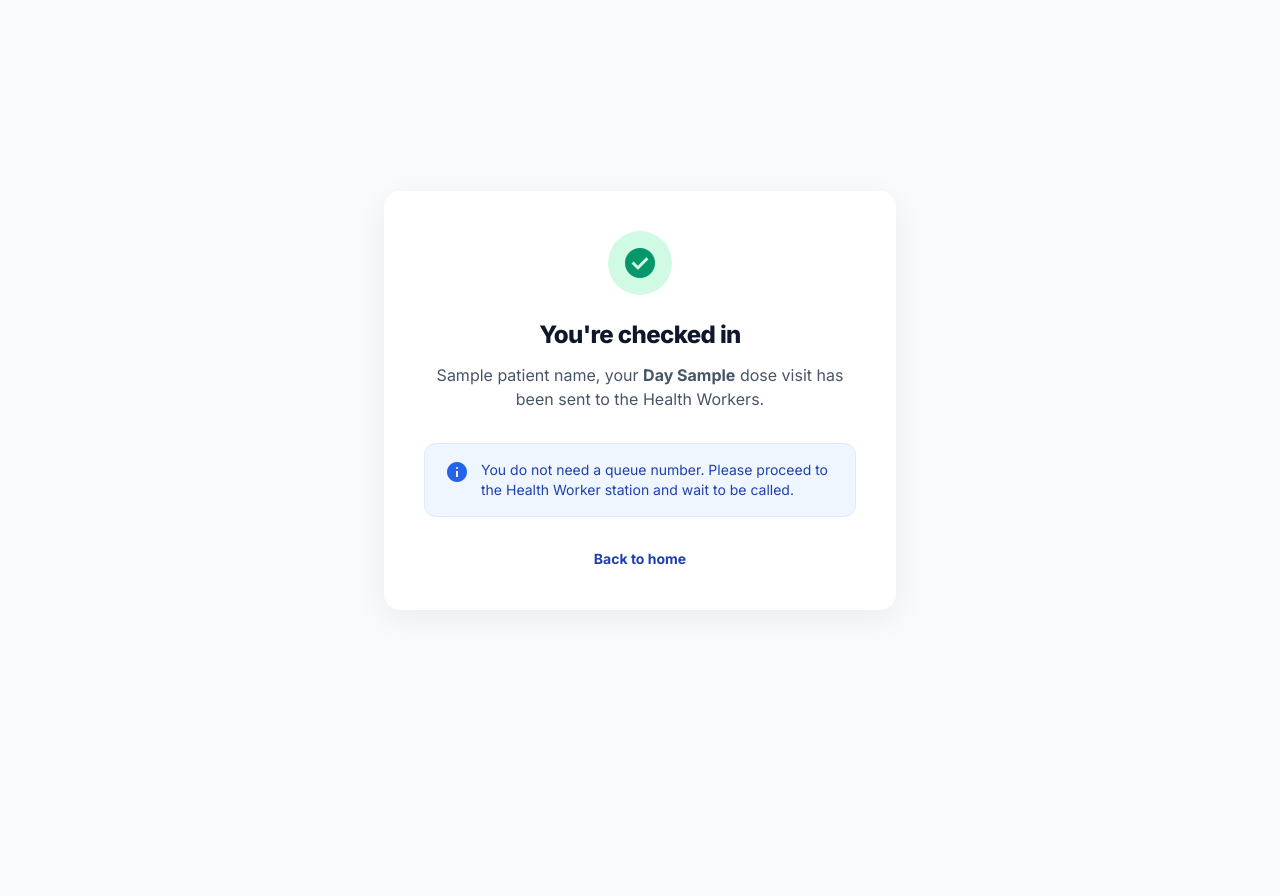
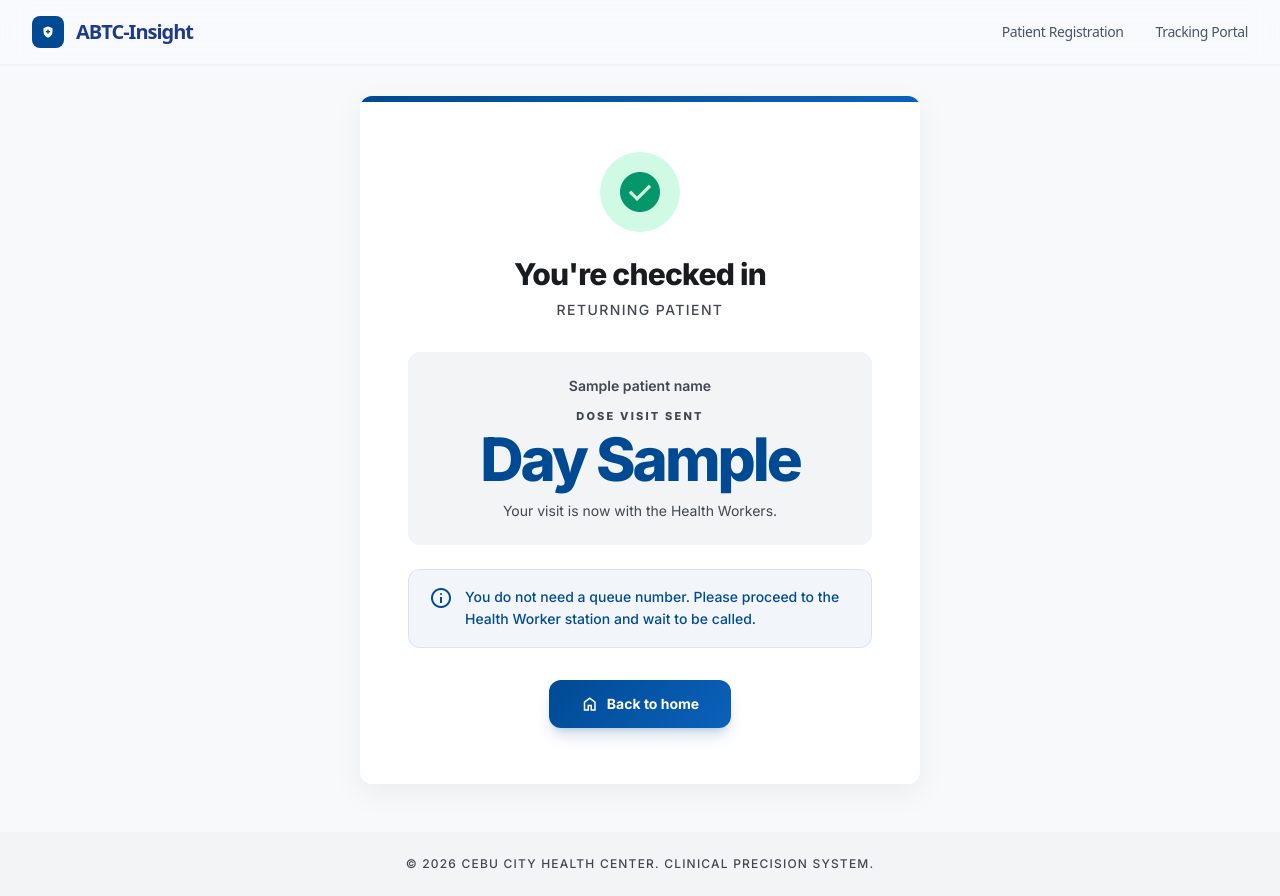
Before and after one commit to Walkee23/abtc-insight_MainProject, a Laravel app: template resources/views/patient/returning_confirmation.blade.php in a window 1280 px wide. Before the commit the page ends 565 px from the top, so only its background shows below. Run offline with Laravel 12, Linux system fonts and the light colour scheme; the template is opened without the code that fills it: most values are stand-ins (such as "Sample title", 1, 10 or a date in 2020); parts of the project's set-up code (start-up, migrations or seed data) failed here and were passed over; some libraries are stand-ins or nearby versions.

Commit message:
fix: show the selected dose date on the returning patient page and redesign the check-in confirmation page

```diff
--- a/resources/views/patient/returning_confirmation.blade.php
+++ b/resources/views/patient/returning_confirmation.blade.php
@@ -8,27 +8,84 @@
     <script src="https://cdn.tailwindcss.com?plugins=forms,container-queries"></script>
     <link href="https://fonts.googleapis.com/css2?family=Inter:wght@400;500;600;700;800&amp;display=swap" rel="stylesheet" />
     <link href="https://fonts.googleapis.com/css2?family=Material+Symbols+Outlined:wght,FILL@100..700,0..1&amp;display=swap" rel="stylesheet" />
+    <script>
+        tailwind.config = {
+            theme: {
+                extend: {
+                    colors: {
+                        primary: "#004a93",
+                        "primary-container": "#0b61bb",
+                        "secondary-fixed": "#d3e4ff",
+                        surface: "#f7f9fb",
+                        "surface-container-lowest": "#ffffff",
+                        "surface-container-low": "#f2f4f6",
+                        "on-surface": "#191c1e",
+                        "on-surface-variant": "#414751"
+                    },
+                    fontFamily: { headline: ["Inter"], body: ["Inter"], label: ["Inter"] }
+                }
+            }
+        }
+    </script>
     <style>
         body { font-family: 'Inter', sans-serif; }
-        .material-symbols-outlined { font-variation-settings: 'FILL' 1, 'wght' 400, 'GRAD' 0, 'opsz' 24; }
+        .material-symbols-outlined { font-variation-settings: 'FILL' 0, 'wght' 400, 'GRAD' 0, 'opsz' 24; vertical-align: middle; }
+        .clinical-gradient { background: linear-gradient(135deg, #004a93 0%, #0b61bb 100%); }
     </style>
     <link rel="stylesheet" href="{{ asset('css/mobile.css') }}">
     <script src="{{ asset('js/mobile-nav.js') }}" defer></script>
 </head>
 
-<body class="bg-slate-50 text-slate-800 min-h-screen flex flex-col items-center justify-center px-6">
-    <main class="w-full max-w-lg bg-white rounded-2xl shadow-[0_8px_32px_rgba(0,0,0,0.06)] p-10 text-center">
-        <div class="w-16 h-16 mx-auto mb-6 rounded-full bg-emerald-100 text-emerald-600 flex items-center justify-center">
-            <span class="material-symbols-outlined text-4xl">check_circle</span>
+<body class="bg-surface text-on-surface min-h-screen flex flex-col">
+    <nav class="fixed top-0 w-full z-50 bg-slate-50/85 backdrop-blur-md shadow-sm shadow-blue-900/5 font-sans antialiased tracking-tight">
+        <div class="flex justify-between items-center px-5 sm:px-8 py-4 max-w-full mx-auto">
+            <a href="{{ url('/') }}" class="flex items-center gap-3 hover:opacity-80 transition-opacity">
+                <div class="w-8 h-8 bg-primary rounded-lg flex items-center justify-center text-white">
+                    <span class="material-symbols-outlined text-sm" style="font-variation-settings: 'FILL' 1;">health_and_safety</span>
+                </div>
+                <span class="text-xl font-bold tracking-tighter text-blue-900">ABTC-Insight</span>
+            </a>
+            <div class="hidden md:flex items-center gap-8">
+                <a class="text-slate-600 hover:text-blue-600 transition-colors text-sm font-medium" href="{{ route('patient.register') }}">Patient Registration</a>
+                <a class="text-slate-600 hover:text-blue-600 transition-colors text-sm font-medium" href="{{ route('patient.tracking.portal') }}">Tracking Portal</a>
+            </div>
         </div>
-        <h1 class="text-2xl font-extrabold tracking-tight text-slate-900">You're checked in</h1>
-        <p class="mt-3 text-slate-600">{{ $patientName }}, your <span class="font-bold">Day {{ $doseDay }}</span> dose visit has been sent to the Health Workers.</p>
-        <div class="mt-8 bg-blue-50 border border-blue-100 rounded-xl px-5 py-4 text-sm text-blue-800 text-left flex gap-3">
-            <span class="material-symbols-outlined text-blue-600">info</span>
-            <p>You do not need a queue number. Please proceed to the Health Worker station and wait to be called.</p>
+    </nav>
+
+    <main class="flex-grow flex items-center justify-center px-4 pt-24 pb-12">
+        <div class="w-full max-w-[560px] bg-surface-container-lowest rounded-xl shadow-[0_8px_32px_rgba(0,0,0,0.06)] relative overflow-hidden text-center px-6 py-10 sm:px-12 sm:py-14">
+            <div class="absolute top-0 left-0 w-full h-1.5 clinical-gradient"></div>
+
+            <div class="inline-flex items-center justify-center w-20 h-20 rounded-full bg-emerald-100 text-emerald-600 mb-6">
+                <span class="material-symbols-outlined text-5xl" style="font-variation-settings: 'FILL' 1;">check_circle</span>
+            </div>
+            <h1 class="text-3xl font-extrabold tracking-tight text-on-surface">You're checked in</h1>
+            <p class="text-on-surface-variant text-sm font-medium uppercase tracking-widest mt-2">Returning Patient</p>
+
+            <div class="mt-8 rounded-xl bg-surface-container-low px-5 py-6">
+                <p class="text-sm font-semibold text-on-surface-variant">{{ $patientName }}</p>
+                <p class="mt-3 text-[11px] font-black uppercase tracking-[0.2em] text-on-surface-variant">Dose visit sent</p>
+                <p class="mt-1 text-5xl sm:text-6xl font-black tracking-tighter text-primary">Day {{ $doseDay }}</p>
+                <p class="mt-3 text-sm text-on-surface-variant">Your visit is now with the Health Workers.</p>
+            </div>
+
+            <div class="mt-6 rounded-xl bg-primary/5 border border-primary/10 px-5 py-4 text-left flex gap-3">
+                <span class="material-symbols-outlined text-primary shrink-0">info</span>
+                <p class="text-sm font-medium text-primary leading-relaxed">You do not need a queue number. Please proceed to the Health Worker station and wait to be called.</p>
+            </div>
+
+            <a href="{{ url('/') }}" class="mt-8 w-full sm:w-auto inline-flex items-center justify-center gap-2 clinical-gradient text-white font-bold text-sm px-8 py-3.5 rounded-xl shadow-lg shadow-primary/20 hover:opacity-95 transition">
+                <span class="material-symbols-outlined text-[18px]">home</span>
+                Back to home
+            </a>
         </div>
-        <a href="{{ url('/') }}" class="inline-block mt-8 text-sm font-bold text-blue-800 hover:underline">Back to home</a>
     </main>
+
+    <footer class="w-full py-6 bg-surface-container-low">
+        <div class="px-5 sm:px-12 text-center text-xs font-medium uppercase tracking-widest text-on-surface-variant">
+            © {{ date('Y') }} Cebu City Health Center. Clinical Precision System.
+        </div>
+    </footer>
 </body>
 
 </html>
```
Also changed, not shown: resources/views/patient/Returning_Patient_Registration.blade.php (+25 -10 lines).
